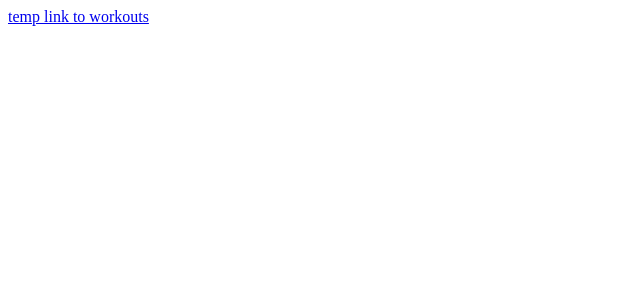
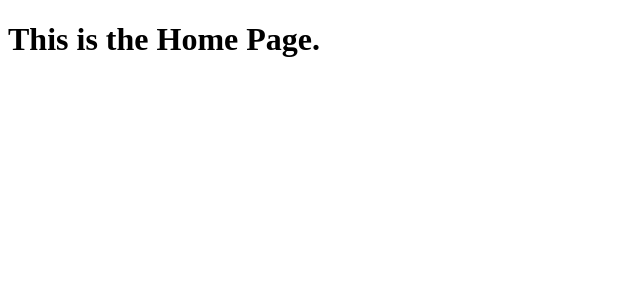
Before and after one commit to FitPlusPlus-Team/FitPlusPlus, a React (Create React App) app in the folder fitplusplus/: page / in a window 1280 px wide. Shown: the top 300 px of the page, without its empty margins (0-640 px from the left). Built offline with nearby package versions, Linux system fonts and the light colour scheme.

Commit message:
added path to home, about, exercises, and food

```diff
--- a/fitplusplus/src/app.jsx
+++ b/fitplusplus/src/app.jsx
@@ -1,19 +1,26 @@
 import React from "react";
 import { BrowserRouter as Router, Route, Switch } from "react-router-dom";
-import Homepage from "./home";
-import Workout from "./workout";
+import Home from "./components/home/home";
+import About from "./components/about/about";
+import Exercises from "./components/exercises/exercises";
+import Food from "./components/food/food";
 
 const App = () => {
-
   return (
     <div>
       <Router>
         <Switch>
           <Route exact path="/">
-                        <Homepage />
+            <Home />
           </Route>
-                    <Route exact path="/workout">
-                        <Workout />
+          <Route exact path="/about">
+            <About />
+          </Route>
+          <Route exact path="/exercises">
+            <Exercises />
+          </Route>
+          <Route exact path="/food">
+            <Food />
           </Route>
         </Switch>
       </Router>
--- /dev/null
+++ b/fitplusplus/src/components/about/about.jsx
@@ -0,0 +1,11 @@
+import React from "react";
+
+const About = () => {
+  return (
+    <div>
+      <h1>This is the About Page.</h1>
+    </div>
+  );
+};
+
+export default About;
--- /dev/null
+++ b/fitplusplus/src/components/exercises/exercises.jsx
@@ -0,0 +1,11 @@
+import React from "react";
+
+const Exercises = () => {
+  return (
+    <div>
+      <h1>This is the Exercises Page.</h1>
+    </div>
+  );
+};
+
+export default Exercises;
--- /dev/null
+++ b/fitplusplus/src/components/food/food.jsx
@@ -0,0 +1,11 @@
+import React from "react";
+
+const Food = () => {
+  return (
+    <div>
+      <h1>This is the Food Page.</h1>
+    </div>
+  );
+};
+
+export default Food;
--- /dev/null
+++ b/fitplusplus/src/components/home/home.jsx
@@ -0,0 +1,11 @@
+import React from "react";
+
+const Home = () => {
+  return (
+    <div>
+      <h1>This is the Home Page.</h1>
+    </div>
+  );
+};
+
+export default Home;
--- a/fitplusplus/src/home.jsx
+++ /dev/null
@@ -1,10 +0,0 @@
-import React from "react";
-import { Link, withRouter } from "react-router-dom";
-
-const Homepage = () => {
-    return (
-        <Link to="/workout">temp link to workouts</Link>
-    )
-}
-
-export default Homepage
--- a/fitplusplus/src/workout.jsx
+++ /dev/null
@@ -1,9 +0,0 @@
-import React from "react";
-
-const Workout = () => {
-    return (
-        <h1>this is the workouts thing</h1>
-    )
-}
-
-export default Workout
```
Also changed, not shown: 1 other file (tests, documents, lock files or other folders). Lines whose indentation alone changed are shown as unchanged.
